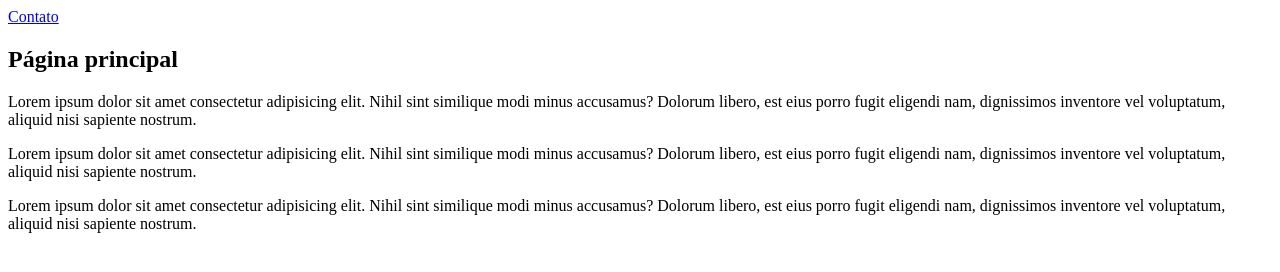
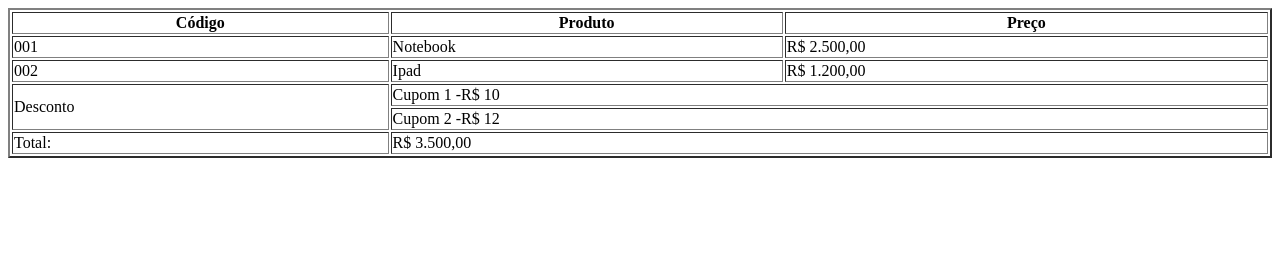
Before and after one commit to diatsilva007/Web-developer-projects, a plain HTML site: page Primeiro Projeto/index.html in a window 1280 px wide. Drawn offline with Linux system fonts and the light colour scheme.

Commit message:
add code in the page table.html

```diff
--- a/Primeiro Projeto/index.html
+++ b/Primeiro Projeto/index.html
@@ -10,21 +10,40 @@
 
 <body>
 
-    <a href="contato.html">Contato</a>
+    <table border="2" width="100%">
+        <tr>
+            <th>Código</th>
+            <th>Produto</th>
+            <th>Preço</th>
+        </tr>
 
-    <h2>Página principal</h2>
-    <p>Lorem ipsum dolor sit amet consectetur adipisicing elit.
-        Nihil sint similique modi minus accusamus? Dolorum libero,
-        est eius porro fugit eligendi nam, dignissimos inventore vel voluptatum,
-        aliquid nisi sapiente nostrum.</p>
-        <p>Lorem ipsum dolor sit amet consectetur adipisicing elit.
-            Nihil sint similique modi minus accusamus? Dolorum libero,
-            est eius porro fugit eligendi nam, dignissimos inventore vel voluptatum,
-            aliquid nisi sapiente nostrum.</p>
-            <p>Lorem ipsum dolor sit amet consectetur adipisicing elit.
-                Nihil sint similique modi minus accusamus? Dolorum libero,
-                est eius porro fugit eligendi nam, dignissimos inventore vel voluptatum,
-                aliquid nisi sapiente nostrum.</p>
+        <tr>
+            <td>001</td>
+            <td>Notebook</td>
+            <td>R$ 2.500,00</td>
+        </tr>
+
+        <tr>
+            <td>002</td>
+            <td>Ipad</td>
+            <td>R$ 1.200,00</td>
+        </tr>
+
+        <tr>
+            <td rowspan="2">Desconto</td>
+            <td colspan="2">Cupom 1 -R$ 10</td>
+        </tr>
+
+        <tr>
+            <td colspan="2">Cupom 2 -R$ 12</td>
+        </tr>
+
+        <tr>
+            <td>Total:</td>
+            <td colspan="2">R$ 3.500,00</td>
+        </tr>
+
+    </table>
 
 </body>
 
```
